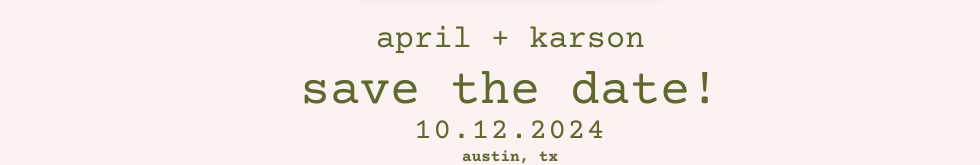
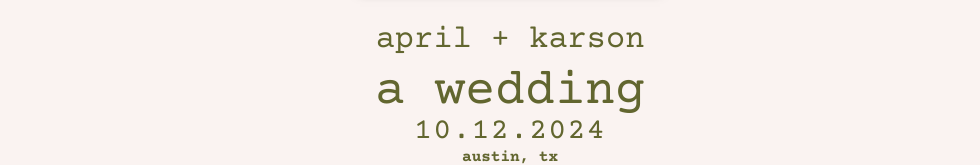
Before and after one commit to Klkrieg/wedding-site, a Next.js app: page / in a window 1280 px wide. Shown: the part 198-363 px from the top of the page, without its empty margins (130-1110 px from the left). Built offline with nearby package versions, Linux system fonts and the light colour scheme; no server answers.

Commit message:
update title

```diff
--- a/src/app/page.tsx
+++ b/src/app/page.tsx
@@ -24,7 +24,7 @@ export default function Home() {
                     <h1 className={styles.title}>april + karson</h1>
                     <div className={styles.savethedate}>
                         <h2 className={styles["introText--title"]}>
-                            Save the Date!
+                            a wedding
                         </h2>
                         <h4 className={styles["introText--date"]}>
                             10.12.2024
```
